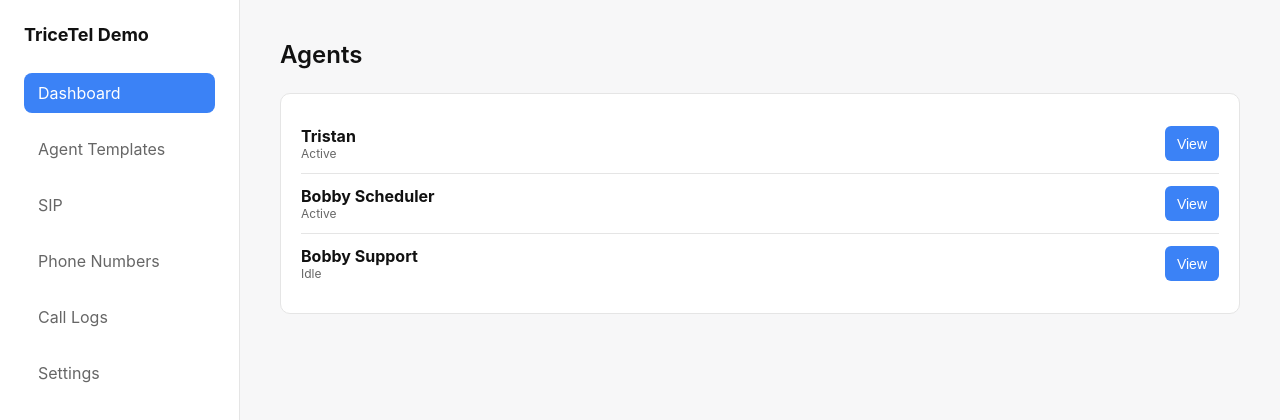
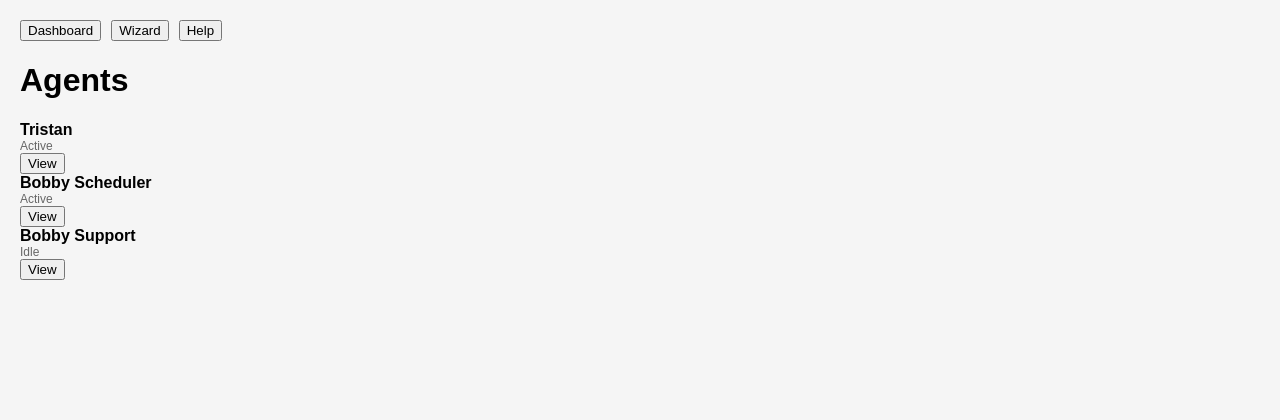
Before and after one commit to bagatawaya/tricetel-demo, a React (Vite) app: page / in a window 1280 px wide. Shown: the top 420 px of the page. Built offline with nearby package versions, Linux system fonts and the light colour scheme.

Commit message:
Add files via upload

```diff
--- a/src/App.tsx
+++ b/src/App.tsx
@@ -1,74 +1 @@
-import React, { useState } from "react";
-import Dashboard from "./pages/Dashboard";
-import Templates from "./pages/Templates";
-import Sip from "./pages/Sip";
-import Numbers from "./pages/Numbers";
-import Logs from "./pages/Logs";
-import Settings from "./pages/Settings";
-
-const pages: Record<string, React.ReactNode> = {
-  dashboard: <Dashboard />,
-  templates: <Templates />,
-  sip: <Sip />,
-  numbers: <Numbers />,
-  logs: <Logs />,
-  settings: <Settings />,
-};
-
-export default function App() {
-  const [page, setPage] = useState("dashboard");
-
-  return (
-    <div className="app-layout">
-      {/* Sidebar */}
-      <aside className="sidebar">
-        <h2>TriceTel Demo</h2>
-
-        <div
-          className={`nav-item ${page === "dashboard" ? "active" : ""}`}
-          onClick={() => setPage("dashboard")}
-        >
-          Dashboard
-        </div>
-
-        <div
-          className={`nav-item ${page === "templates" ? "active" : ""}`}
-          onClick={() => setPage("templates")}
-        >
-          Agent Templates
-        </div>
-
-        <div
-          className={`nav-item ${page === "sip" ? "active" : ""}`}
-          onClick={() => setPage("sip")}
-        >
-          SIP
-        </div>
-
-        <div
-          className={`nav-item ${page === "numbers" ? "active" : ""}`}
-          onClick={() => setPage("numbers")}
-        >
-          Phone Numbers
-        </div>
-
-        <div
-          className={`nav-item ${page === "logs" ? "active" : ""}`}
-          onClick={() => setPage("logs")}
-        >
-          Call Logs
-        </div>
-
-        <div
-          className={`nav-item ${page === "settings" ? "active" : ""}`}
-          onClick={() => setPage("settings")}
-        >
-          Settings
-        </div>
-      </aside>
-
-      {/* Main Page */}
-      <main className="main">{pages[page]}</main>
-    </div>
-  );
-}
+import React from 'react'; import Router from './router'; export default function App(){ return <Router/>; }
--- /dev/null
+++ b/src/index.html
@@ -0,0 +1 @@
+<!DOCTYPE html><html><head><meta charset='UTF-8'><title>TriceTel Demo</title></head><body><div id='root'></div><script type='module' src='/src/main.tsx'></script></body></html>
--- a/src/main.tsx
+++ b/src/main.tsx
@@ -1,10 +1 @@
-import React from "react";
-import ReactDOM from "react-dom/client";
-import App from "./App";
-import "./styles.css";
-
-ReactDOM.createRoot(document.getElementById("root")!).render(
-  <React.StrictMode>
-    <App />
-  </React.StrictMode>
-);
+import React from 'react'; import ReactDOM from 'react-dom/client'; import App from './App'; import './styles.css'; ReactDOM.createRoot(document.getElementById('root')!).render(<App />);
--- /dev/null
+++ b/src/router.tsx
@@ -0,0 +1 @@
+import React, { useState } from 'react'; import Dashboard from './pages/Dashboard'; import Wizard from './pages/Wizard'; import Help from './pages/Help'; export default function Router(){ const [page,setPage]=useState('dashboard'); const PAGES={dashboard:<Dashboard/>,wizard:<Wizard/>,help:<Help/>}; return <div><nav><button onClick={()=>setPage('dashboard')}>Dashboard</button><button onClick={()=>setPage('wizard')}>Wizard</button><button onClick={()=>setPage('help')}>Help</button></nav><div>{PAGES[page]}</div></div> }
--- a/src/styles.css
+++ b/src/styles.css
@@ -1,110 +1 @@
-/* GLOBAL RESET */
-* {
-  margin: 0;
-  padding: 0;
-  box-sizing: border-box;
-}
-
-:root {
-  --bg: #f7f7f8;
-  --panel: white;
-  --border: #e5e5e5;
-  --text: #111;
-  --subtle: #666;
-  --accent: #3b82f6;
-}
-
-body {
-  font-family: Inter, sans-serif;
-  background: var(--bg);
-  color: var(--text);
-}
-
-.app-layout {
-  display: flex;
-  height: 100vh;
-}
-
-/* SIDEBAR */
-.sidebar {
-  width: 240px;
-  background: var(--panel);
-  border-right: 1px solid var(--border);
-  padding: 24px;
-  display: flex;
-  flex-direction: column;
-  gap: 16px;
-}
-
-.sidebar h2 {
-  font-size: 18px;
-  margin-bottom: 12px;
-  color: var(--text);
-}
-
-.nav-item {
-  padding: 10px 14px;
-  border-radius: 8px;
-  color: var(--subtle);
-  cursor: pointer;
-  transition: 0.15s;
-}
-
-.nav-item:hover {
-  background: #f1f1f3;
-  color: var(--text);
-}
-
-.nav-item.active {
-  background: var(--accent);
-  color: white;
-}
-
-/* MAIN CONTENT */
-.main {
-  flex: 1;
-  padding: 40px;
-  overflow-y: auto;
-}
-
-.page-title {
-  font-size: 24px;
-  font-weight: 600;
-  margin-bottom: 24px;
-}
-
-/* CARDS */
-.card {
-  background: var(--panel);
-  border: 1px solid var(--border);
-  border-radius: 10px;
-  padding: 20px;
-  margin-bottom: 16px;
-}
-
-.card h3 {
-  font-size: 18px;
-  margin-bottom: 8px;
-}
-
-/* LIST */
-.item-row {
-  display: flex;
-  justify-content: space-between;
-  padding: 12px 0;
-  border-bottom: 1px solid var(--border);
-}
-
-.item-row:last-child {
-  border-bottom: none;
-}
-
-.btn {
-  background: var(--accent);
-  color: white;
-  padding: 8px 12px;
-  border-radius: 6px;
-  font-size: 14px;
-  cursor: pointer;
-  border: none;
-}
+body{font-family:Arial;background:#f5f5f5;margin:0;padding:20px;} nav button{margin-right:10px;}
```
